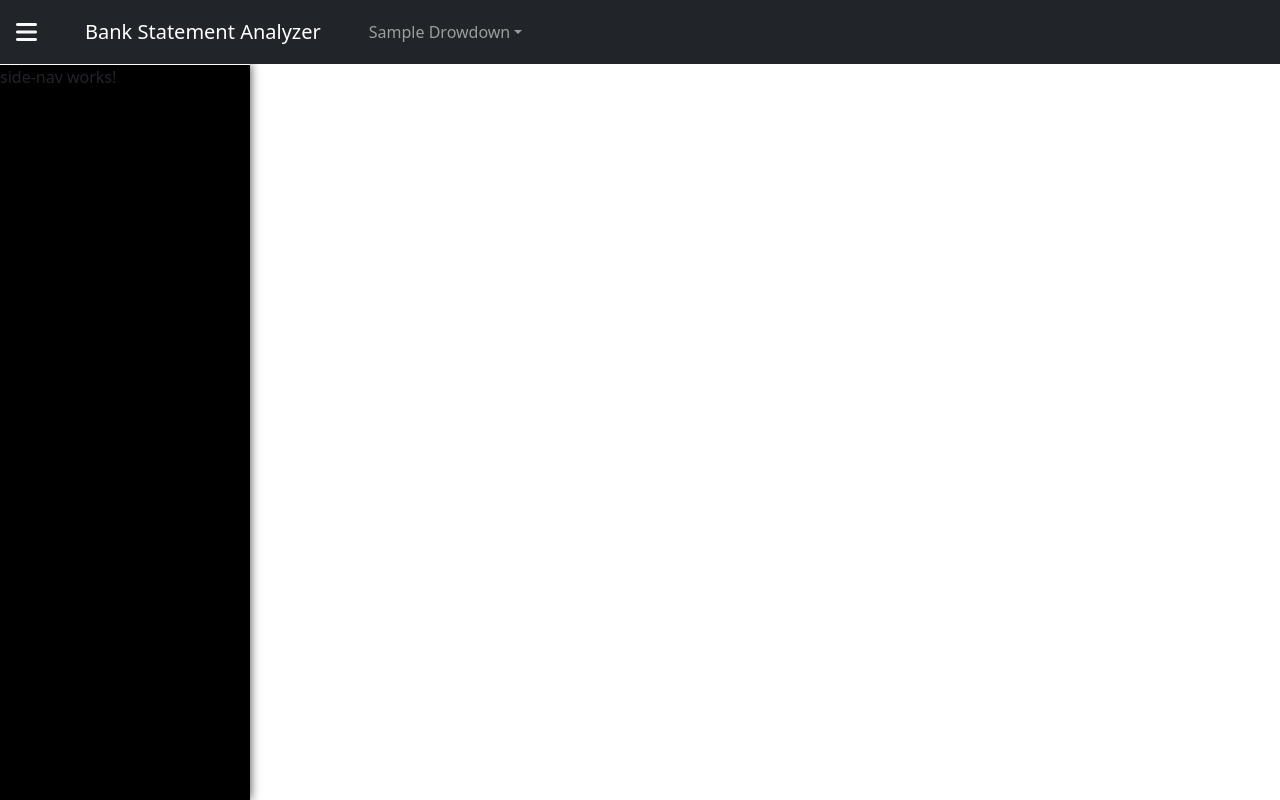
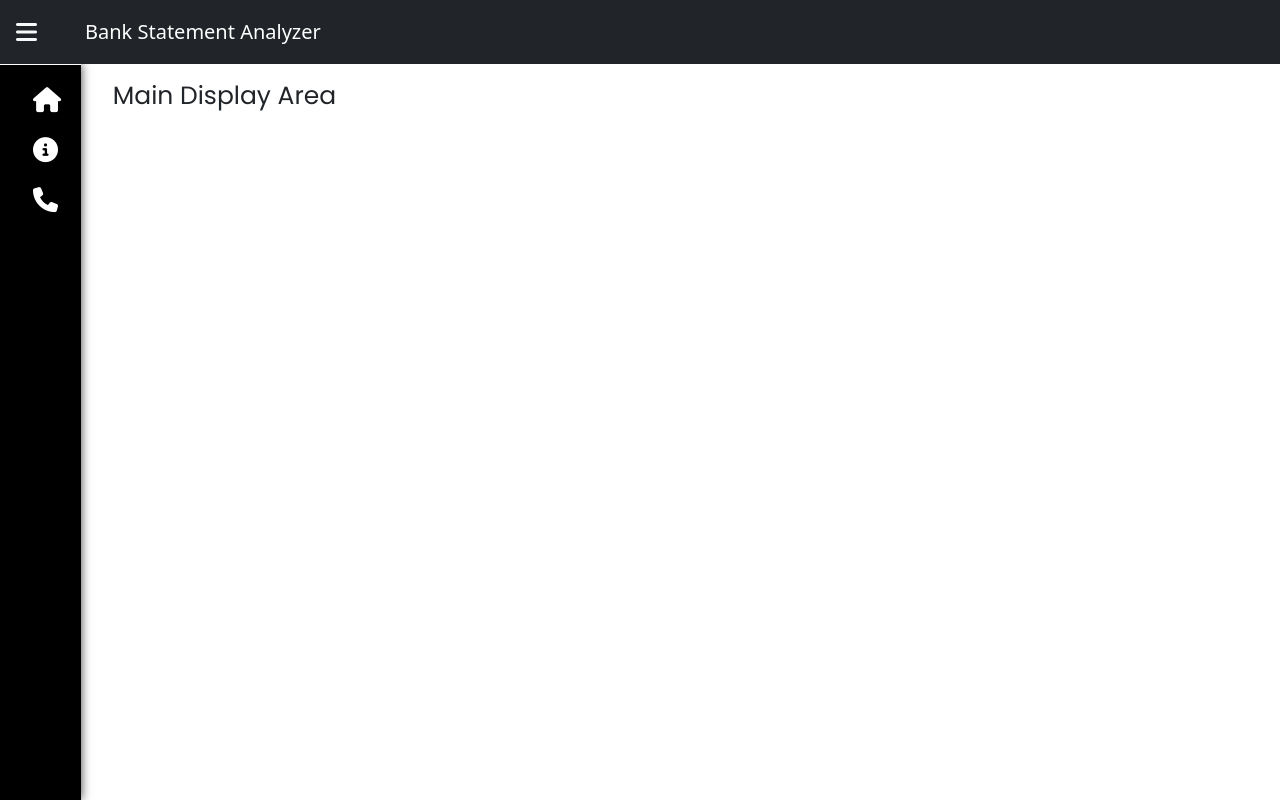
Before and after one commit to Asthethi/statement-analyzer-app, an Angular app: page / in a window 1280 px wide. Built offline with nearby package versions, Linux system fonts and the light colour scheme.

Commit message:
added implementation for header and side navbar

```diff
--- a/src/app/app.component.html
+++ b/src/app/app.component.html
@@ -1,6 +1,11 @@
 <div class="container-fluid g-0">
-  <app-header></app-header>
+  <app-header (sideNavToggled)="sideNavStatus = $event;"></app-header>
   <main>
-    <app-side-nav class="black-border"></app-side-nav>
+    <app-side-nav class="black-border" [sideNavStatus]="sideNavStatus" [ngClass]="{'app-side-nav-open': sideNavStatus}"></app-side-nav>
+
+    <div class="display-area" [ngClass]="{'display-area-open': sideNavStatus}">
+      <p>Main Display Area</p>
+    </div>
+
   </main>
 </div>
--- a/src/app/app.component.scss
+++ b/src/app/app.component.scss
@@ -20,10 +20,35 @@ main{
 app-side-nav{
   position: absolute;
   left: 0rem;
-  width: 250px;
+  width: 80.5px;
   height: calc(100vh - 4rem);
   border: 2px;
   background: black;
   box-shadow: 0px 0px 10px rgba(0, 0, 0, 0.75);
   border-top: 1px solid white;
+  overflow-x: hidden;
+  white-space: nowrap;
 }
+
+.app-side-nav-open {
+  width: 250px;
+}
+
+
+.display-area{
+    left: calc(260px - 160px);
+    position: absolute;
+    padding: 1%;
+    font-family: poppins;
+    font-size: 25px;
+    // width: calc(100% - 60px);
+}
+
+.display-area-open{
+    left: 260px;
+    position: absolute;
+    padding: 1%;
+    font-family: poppins;
+    font-size: 25px;
+    // width: calc(100% - 260px);
+}
--- a/src/app/app.component.ts
+++ b/src/app/app.component.ts
@@ -1,13 +1,18 @@
-import { Component } from '@angular/core';
+import { Component, Input } from '@angular/core';
 import {HeaderComponent} from './header/header.component';
 import {SideNavComponent} from './side-nav/side-nav.component';
+import { CommonModule } from '@angular/common';
+
 
 @Component({
   selector: 'app-root',
-  imports: [HeaderComponent, SideNavComponent],
+  imports: [HeaderComponent, SideNavComponent,CommonModule],
   templateUrl: './app.component.html',
   styleUrl: './app.component.scss'
 })
 export class AppComponent {
+
+  sideNavStatus: boolean = false;
+
   title = 'statement-analyzer-app';
 }
--- a/src/app/header/header.component.html
+++ b/src/app/header/header.component.html
@@ -1,5 +1,5 @@
 <nav class="navbar navbar-expand navbar-dark bg-dark px-2">
-  <div class="side-nav-button p-2 me-3 text-light">
+  <div class="side-nav-button p-2 me-3 text-light" (click)="sideNavToggle()">
     <i class="fa-solid fa-bars"></i>
   </div>
 
@@ -7,7 +7,7 @@
   <a class="navbar-brand px-4" href="#">Bank Statement Analyzer</a>
 
 <!--  menu item dropdown-->
-  <div class="navbar-collapse">
+  <!-- <div class="navbar-collapse">
     <ul class="navbar-nav me-auto">
       <li class="nav-item dropdown">
         <a class="nav-link dropdown-toggle" href="#" role="button" data-bs-toggle="dropdown">Sample Drowdown</a>
@@ -18,7 +18,7 @@
         </ul>
       </li>
     </ul>
-  </div>
+  </div> -->
 
 <!--  search bar and button-->
 <!--<form class="d-flex-me-5">-->
--- a/src/app/header/header.component.ts
+++ b/src/app/header/header.component.ts
@@ -1,4 +1,4 @@
-import { Component } from '@angular/core';
+import { Component, EventEmitter, Output } from '@angular/core';
 
 @Component({
   selector: 'app-header',
@@ -8,4 +8,12 @@ import { Component } from '@angular/core';
 })
 export class HeaderComponent {
 
+  @Output() sideNavToggled = new EventEmitter<boolean>();
+  menuStatus: boolean = false;
+
+  sideNavToggle(){
+    this.menuStatus = !this.menuStatus;
+    this.sideNavToggled.emit(this.menuStatus);
+  }
+
 }
--- a/src/app/side-nav/side-nav.component.html
+++ b/src/app/side-nav/side-nav.component.html
@@ -1 +1,10 @@
-<p>side-nav works!</p>
+<div class="side-nav-content">
+  <ul class="nav-list" [ngClass]="{'nav-list-open': sideNavStatus}">
+    <li class="nav-list-item" *ngFor="let item of menuItems">
+      <i class="{{item.icon}}"></i>
+      <span>
+        <a href="#">{{ item.name }}</a>
+      </span>
+    </li>
+  </ul>
+</div>
--- a/src/app/side-nav/side-nav.component.scss
+++ b/src/app/side-nav/side-nav.component.scss
@@ -0,0 +1,59 @@
+.nav-list{
+  list-style: none;
+  padding: 0%;
+  height: 100%;
+  margin-bottom: 0%;
+}
+
+.nav-list-item{
+  height: 50px;
+  display: flex;
+  align-items: center;
+  transition: background-color 0.3s ease; /* Smooth transition */
+}
+
+.nav-list-item i{
+  text-align: center;
+  margin-left: 10%;
+  margin-right: 10%;
+  font-size: 25px;
+  line-height: 25px;
+  height: 25px;
+  width: 25px;
+}
+
+.nav-list-item span{
+  width: 170px;
+  height: 25px;
+}
+
+/* Link styling */
+.nav-list-item a {
+  text-decoration: none;
+  color: white;
+  display: flex;
+  align-items: center;
+  width: 100%;
+  gap: 10px; /* Adds space between icon and text */
+}
+
+/* Hover effect */
+.nav-list-open .nav-list-item:hover {
+  background: grey; /* Changes background to grey on hover */
+  cursor: pointer;
+  border-radius: 5px;
+}
+
+a {
+  color: white;
+  cursor: pointer;
+  text-decoration: none; // remove the underline from text
+}
+
+.side-nav-content{
+  color: white;
+  width: 230px;
+  margin-left: 10px;
+  margin-right: 10px;
+  margin-top: 10px;
+}
--- a/src/app/side-nav/side-nav.component.ts
+++ b/src/app/side-nav/side-nav.component.ts
@@ -1,11 +1,32 @@
-import { Component } from '@angular/core';
+import { Component, Input } from '@angular/core';
+import {NgForOf} from '@angular/common';
+import { CommonModule } from '@angular/common';
+
 
 @Component({
   selector: 'app-side-nav',
-  imports: [],
+  imports: [
+    NgForOf,
+    CommonModule
+  ],
   templateUrl: './side-nav.component.html',
   styleUrl: './side-nav.component.scss'
 })
 export class SideNavComponent {
 
+  @Input() sideNavStatus: boolean = false;
+
+  menuItems = [{
+    name: 'Home',
+    icon: 'fa-solid fa-house'
+  },
+    {
+      name: 'About',
+      icon: 'fa-solid fa-circle-info'
+    },
+    {
+      name: 'Contact',
+      icon: 'fa-solid fa-phone'
+    }]
+
 }
```
